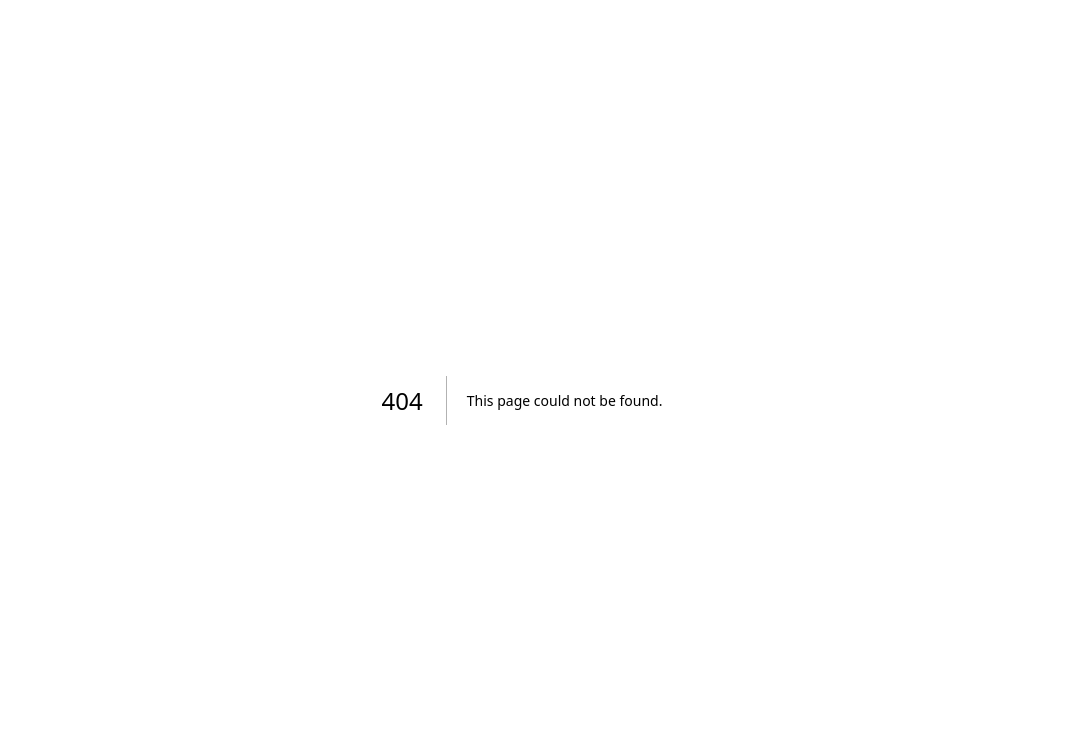
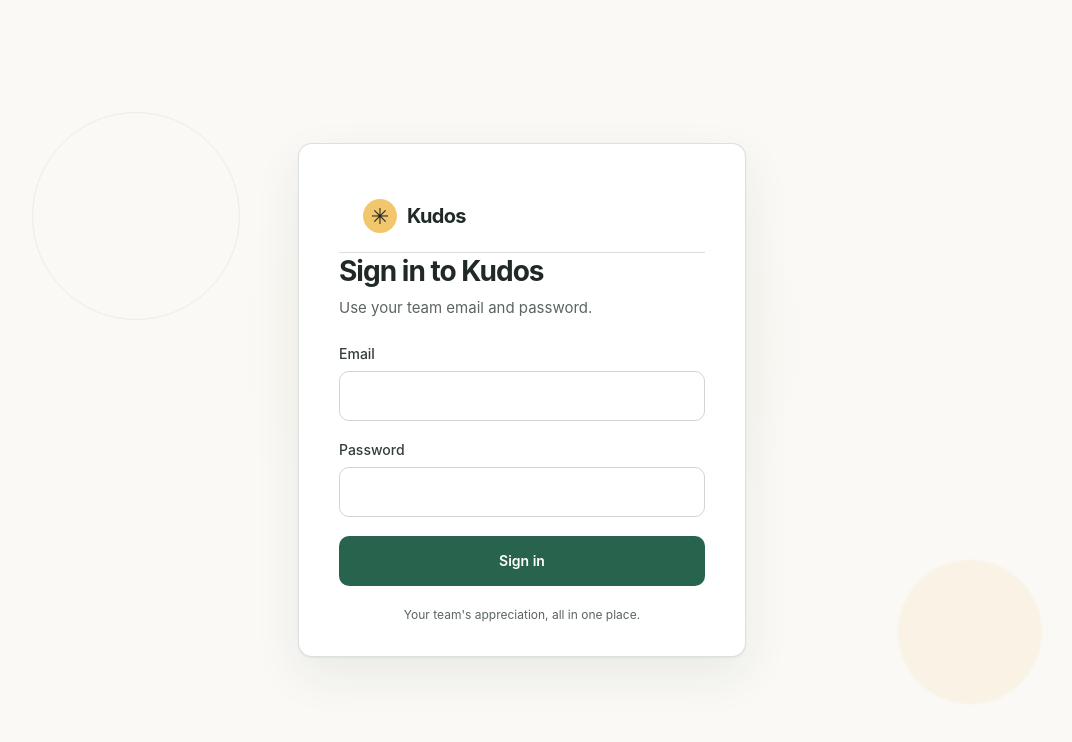
Before and after one commit to MuhammadAhmed1994/factory-693b780b, a Next.js app in the folder apps/web/: page /sign-in in a window 1280 px wide. Before the commit this address had no page. Shown: the top 742 px of the page, without its empty margins (118-1190 px from the left). Built offline with nearby package versions, Linux system fonts and the light colour scheme; no server answers.

Commit message:
T-9: Implement the sign-in screen and board handoff

```diff
--- /dev/null
+++ b/apps/web/app/sign-in/page.tsx
@@ -0,0 +1,22 @@
+import { redirect } from 'next/navigation'
+import AppHeader from '../../components/app-header'
+import { readSession } from '../../lib/session'
+import SignInForm from './sign-in-form'
+import styles from './sign-in.module.css'
+
+export default async function SignInPage() {
+  const session = await readSession()
+  if (session) redirect('/board')
+
+  return (
+    <main className={styles.page}>
+      <section className={styles.card} aria-labelledby="sign-in-title">
+        <AppHeader variant="auth" />
+        <h1 className={styles.title} id="sign-in-title">Sign in to Kudos</h1>
+        <p className={styles.intro}>Use your team email and password.</p>
+        <SignInForm />
+        <p className={styles.footnote}>Your team&apos;s appreciation, all in one place.</p>
+      </section>
+    </main>
+  )
+}
--- /dev/null
+++ b/apps/web/app/sign-in/sign-in-form.tsx
@@ -0,0 +1,107 @@
+'use client'
+
+import { useRef, useState, type FormEvent } from 'react'
+import { useRouter } from 'next/navigation'
+import Alert from '../../components/alert'
+import Button from '../../components/button'
+import { apiRequest } from '../../lib/api-client'
+import styles from './sign-in.module.css'
+
+type FormStatus = 'idle' | 'submitting' | 'success'
+
+export default function SignInForm() {
+  const router = useRouter()
+  const emailRef = useRef<HTMLInputElement>(null)
+  const passwordRef = useRef<HTMLInputElement>(null)
+  const [email, setEmail] = useState('')
+  const [password, setPassword] = useState('')
+  const [status, setStatus] = useState<FormStatus>('idle')
+  const [error, setError] = useState<string | null>(null)
+  const [emptyError, setEmptyError] = useState(false)
+
+  async function handleSubmit(event: FormEvent<HTMLFormElement>) {
+    event.preventDefault()
+    if (status === 'submitting' || status === 'success') return
+
+    if (!email.trim() || !password) {
+      setError(null)
+      setEmptyError(true)
+      if (!email.trim()) emailRef.current?.focus()
+      else passwordRef.current?.focus()
+      return
+    }
+
+    setEmptyError(false)
+    setError(null)
+    setStatus('submitting')
+
+    try {
+      await apiRequest('/auth/session', {
+        method: 'POST',
+        body: JSON.stringify({ email: email.trim(), password }),
+      })
+      setStatus('success')
+      router.push('/board')
+    } catch {
+      setStatus('idle')
+      setError("We couldn't sign you in. Check your email and password and try again.")
+    }
+  }
+
+  return (
+    <form className={styles.form} aria-label="Sign in" onSubmit={handleSubmit} noValidate>
+      {emptyError ? (
+        <Alert variant="error" dismissible={false}>
+          Enter your email and password to continue.
+        </Alert>
+      ) : null}
+      {error ? <Alert variant="error">{error}</Alert> : null}
+      {status === 'success' ? (
+        <Alert variant="success" dismissible={false}>Signed in. Opening your board…</Alert>
+      ) : null}
+
+      <div className={styles.fields}>
+        <div className={styles.field}>
+          <label htmlFor="sign-in-email">Email</label>
+          <input
+            ref={emailRef}
+            id="sign-in-email"
+            name="email"
+            type="email"
+            autoComplete="username"
+            autoCapitalize="none"
+            spellCheck={false}
+            value={email}
+            onChange={(event) => setEmail(event.target.value)}
+            required
+            disabled={status !== 'idle'}
+          />
+        </div>
+        <div className={styles.field}>
+          <label htmlFor="sign-in-password">Password</label>
+          <input
+            ref={passwordRef}
+            id="sign-in-password"
+            name="password"
+            type="password"
+            autoComplete="current-password"
+            value={password}
+            onChange={(event) => setPassword(event.target.value)}
+            required
+            disabled={status !== 'idle'}
+          />
+        </div>
+      </div>
+
+      <Button
+        className={styles.submit}
+        type="submit"
+        loading={status === 'submitting'}
+        loadingText="Signing you in…"
+        disabled={status === 'success'}
+      >
+        Sign in
+      </Button>
+    </form>
+  )
+}
--- /dev/null
+++ b/apps/web/app/sign-in/sign-in.module.css
@@ -0,0 +1,157 @@
+.page {
+  position: relative;
+  display: grid;
+  min-height: 100vh;
+  place-items: center;
+  overflow: hidden;
+  padding: 48px 24px;
+  background:
+    radial-gradient(ellipse at 50% 43%, rgb(242 198 109 / 10%), transparent 34%),
+    var(--color-paper);
+}
+
+.page::before,
+.page::after {
+  position: absolute;
+  z-index: 0;
+  content: '';
+  pointer-events: none;
+  border-radius: 50%;
+}
+
+.page::before {
+  top: 14%;
+  left: calc(50% - 490px);
+  width: 208px;
+  height: 208px;
+  border: 1px solid rgb(40 99 77 / 8%);
+}
+
+.page::after {
+  right: calc(50% - 520px);
+  bottom: 12%;
+  width: 144px;
+  height: 144px;
+  background: rgb(242 198 109 / 12%);
+  filter: blur(1px);
+}
+
+.card {
+  position: relative;
+  z-index: 1;
+  width: min(100%, 448px);
+  padding: 36px 40px 32px;
+  border: 1px solid rgb(217 222 216 / 90%);
+  border-radius: var(--radius-card);
+  background: var(--color-surface);
+  box-shadow: 0 18px 48px rgb(32 41 37 / 7.5%), var(--shadow-subtle);
+}
+
+.title {
+  margin: 0;
+  font-size: 28px;
+  font-weight: 650;
+  letter-spacing: -0.035em;
+  line-height: 36px;
+}
+
+.intro {
+  margin: 7px 0 25px;
+  color: var(--color-muted-ink);
+  font-size: 15px;
+  line-height: 23px;
+}
+
+.form {
+  display: grid;
+  gap: 18px;
+}
+
+.fields {
+  display: grid;
+  gap: 19px;
+}
+
+.field {
+  display: grid;
+  gap: 7px;
+}
+
+.field label {
+  color: #343d38;
+  font-size: 14px;
+  font-weight: 550;
+  line-height: 20px;
+}
+
+.field input {
+  width: 100%;
+  min-height: 50px;
+  padding: 12px 14px;
+  color: var(--color-ink);
+  border: 1px solid #cfd6d0;
+  border-radius: var(--radius-control);
+  background: var(--color-surface);
+  font-size: 15px;
+  line-height: 22px;
+  transition: border-color var(--motion-base) ease, box-shadow var(--motion-base) ease;
+}
+
+.field input:focus-visible {
+  border-color: var(--color-focus);
+  box-shadow: 0 0 0 3px rgb(40 99 77 / 14%);
+}
+
+.field input:disabled {
+  background: var(--color-muted);
+}
+
+.submit {
+  width: 100%;
+  min-height: 50px;
+  margin-top: 1px;
+}
+
+.footnote {
+  margin: 20px 0 0;
+  color: var(--color-muted-ink);
+  text-align: center;
+  font-size: 12px;
+  line-height: 18px;
+}
+
+@media (max-width: 520px) {
+  .page {
+    padding: 24px 18px;
+  }
+
+  .page::before {
+    top: 7%;
+    left: -100px;
+    width: 180px;
+    height: 180px;
+  }
+
+  .page::after {
+    right: -46px;
+    bottom: 5%;
+    width: 110px;
+    height: 110px;
+  }
+
+  .card {
+    padding: 29px 24px 26px;
+  }
+}
+
+@media (max-width: 360px) {
+  .page {
+    padding-right: 14px;
+    padding-left: 14px;
+  }
+
+  .card {
+    padding-right: 19px;
+    padding-left: 19px;
+  }
+}
```
Also changed, not shown: 1 other file (tests, documents, lock files or other folders).
